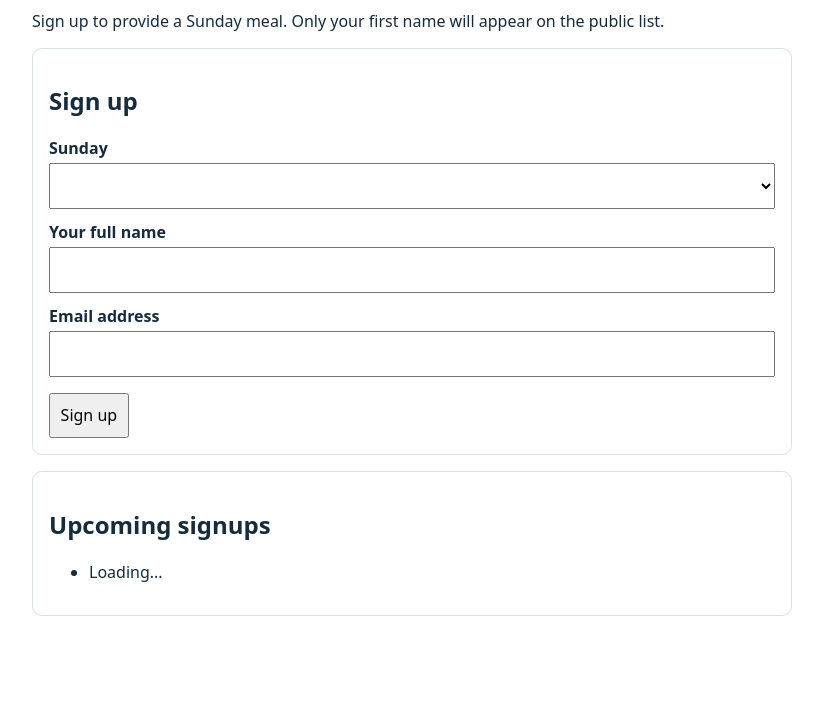
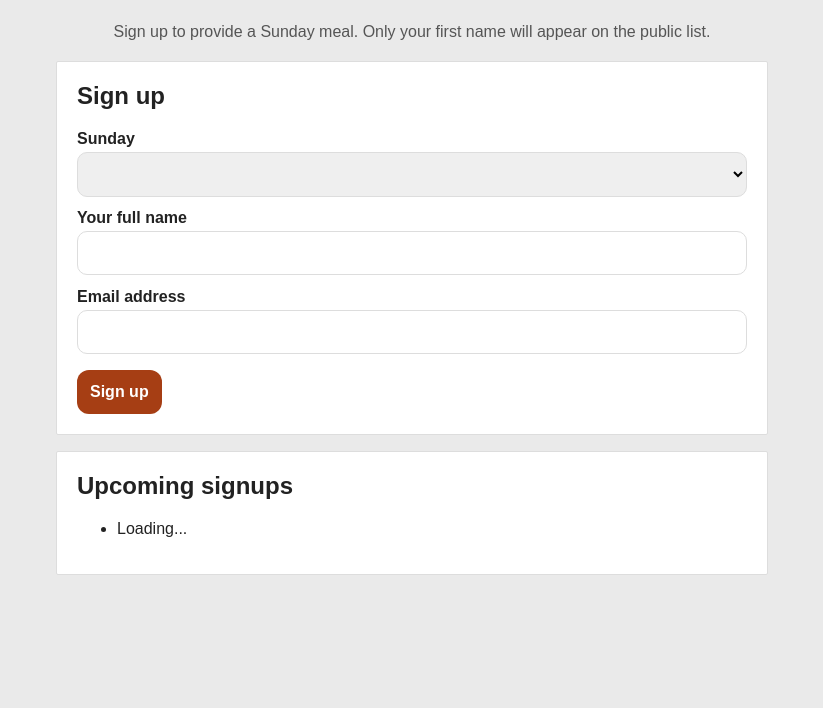
Before and after one commit to aspiece/The-Road-Community-Church, a plain HTML site: page merge-apps-script/Index.html in a window 1280 px wide. Shown: the part 92-800 px from the top of the page, without its empty margins (228-1051 px from the left). Drawn offline with Linux system fonts and the light colour scheme.

Commit message:
Match MERGE form to resource site colors
Co-authored-by: copilot-swe-agent[bot] <198982749+Copilot@users.noreply.github.com>

```diff
--- a/merge-apps-script/Index.html
+++ b/merge-apps-script/Index.html
@@ -5,22 +5,43 @@
   <meta charset="utf-8">
   <title>MERGE Meal Sign-Ups</title>
   <style>
-    body { max-width: 760px; margin: auto; padding: 1.5rem; font-family: system-ui, sans-serif; color: #172b3a; }
-    h1 { font-size: 1.8rem; }
-    .card { border: 1px solid #d8e0e4; border-radius: .6rem; padding: 1rem; margin: 1rem 0; }
+    * { box-sizing: border-box; }
+    body {
+      max-width: 760px;
+      margin: auto;
+      padding: 24px;
+      background: #eaeaea;
+      color: #222;
+      font-family: Arial, Helvetica, sans-serif;
+    }
+    h1 { margin: 0; font-size: clamp(1.7rem, 5vw, 2.2rem); font-weight: 400; text-align: center; }
+    h1::after { content: ""; display: block; width: 52px; height: 3px; margin: 22px auto; background: #e75f28; }
+    .intro { color: #555; line-height: 1.6; text-align: center; }
+    .card { background: #fff; border: 1px solid #ddd; border-radius: 2px; padding: 20px; margin: 1rem 0; }
+    .card h2 { margin-top: 0; }
     label { display: block; margin: .8rem 0 .25rem; font-weight: 600; }
-    input, select, button { font: inherit; padding: .6rem; max-width: 100%; }
-    input, select { width: 100%; box-sizing: border-box; }
-    button { margin: 1rem .5rem 0 0; cursor: pointer; }
+    input, select, button { font: inherit; padding: 12px; max-width: 100%; }
+    input, select { width: 100%; border: 1px solid #ddd; border-radius: 10px; }
+    button {
+      margin: 1rem .5rem 0 0;
+      border: 1px solid transparent;
+      border-radius: 12px;
+      background: #a63e14;
+      color: #fff;
+      font-weight: 700;
+      cursor: pointer;
+    }
+    button:hover { filter: brightness(.97); }
     button:disabled { cursor: wait; opacity: .6; }
+    input:focus-visible, select:focus-visible, button:focus-visible { outline: 3px solid #9a380f; outline-offset: 3px; }
     #message { white-space: pre-wrap; }
-    .error { color: #a11; }
+    .error { color: #b91c1c; }
     li { margin: .4rem 0; }
   </style>
 </head>
 <body>
   <h1>MERGE Youth Group Meal Sign-Ups</h1>
-  <p>Sign up to provide a Sunday meal. Only your first name will appear on the public list.</p>
+  <p class="intro">Sign up to provide a Sunday meal. Only your first name will appear on the public list.</p>
   <p id="message" role="status" aria-live="polite"></p>
   <section class="card" id="signup">
     <h2 id="form-title">Sign up</h2>
```
